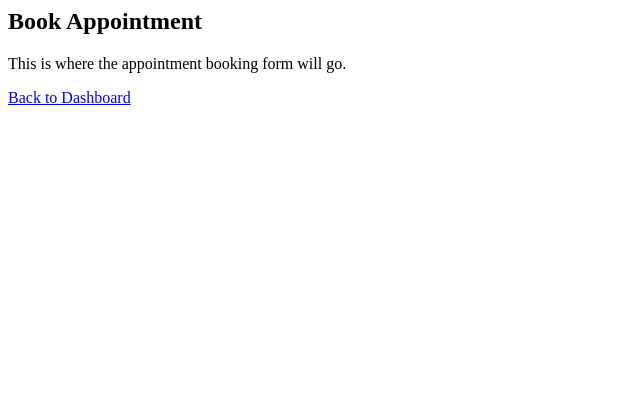
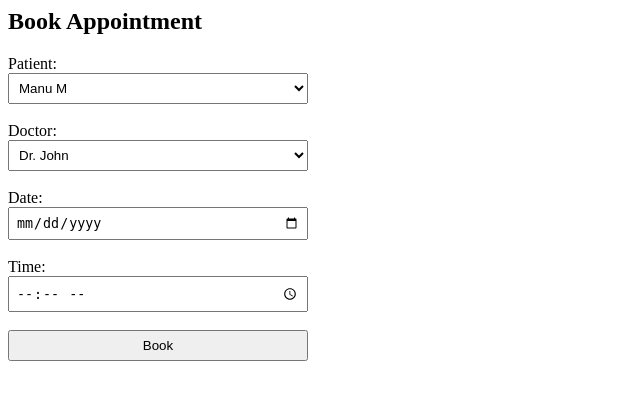
Before and after one commit to robo-github/patient-management-system, a Django app: page /book/ in a window 1280 px wide. Shown: the top 400 px of the page, without its empty margins (0-640 px from the left). Run offline with Django 5.2, Linux system fonts and the light colour scheme; a user stored in the database is signed in; data comes from the database, SQL or seed files in the repository; both versions use the stored data as it was after the commit.

```diff
--- a/core/admin.py
+++ b/core/admin.py
@@ -7,6 +7,10 @@ from .models import *
 admin.site.register(UserProfile)
 admin.site.register(Patient)
 admin.site.register(Doctor)
-admin.site.register(Appointment)
 admin.site.register(MedicalRecord)
 admin.site.register(Billing)
+
+
+@admin.register(Appointment)
+class AppointmentAdmin(admin.ModelAdmin):
+    list_display = ['patient', 'doctor', 'date', 'time', 'status']
--- a/core/models.py
+++ b/core/models.py
@@ -28,6 +28,7 @@ class Patient(models.Model):
 
     def __str__(self):
         return self.user.get_full_name()
+
 
 # DOCTOR
 
--- a/core/templates/book_appointment.html
+++ b/core/templates/book_appointment.html
@@ -1,3 +1,37 @@
 <h2>Book Appointment</h2>
-<p>This is where the appointment booking form will go.</p>
-<a href="{% url 'dashboard' %}">Back to Dashboard</a>
+
+<form method="post">
+  {% csrf_token %}
+
+  <label>Patient:</label><br />
+  <select name="patient" style="width: 300px; padding: 6px" required>
+    {% for patient in patients %}
+    <option value="{{ patient.id }}">{{ patient.user.get_full_name }}</option>
+    {% endfor %}</select
+  ><br /><br />
+
+  <label>Doctor:</label><br />
+  <select name="doctor" style="width: 300px; padding: 6px" required>
+    {% for doctor in doctors %}
+    <option value="{{ doctor.id }}">{{ doctor.user.get_full_name }}</option>
+    {% endfor %}</select
+  ><br /><br />
+
+  <label>Date:</label><br />
+  <input
+    type="date"
+    name="date"
+    style="width: 300px; padding: 6px"
+    required
+  /><br /><br />
+
+  <label>Time:</label><br />
+  <input
+    type="time"
+    name="time"
+    style="width: 300px; padding: 6px"
+    required
+  /><br /><br />
+
+  <button type="submit" style="width: 300px; padding: 6px">Book</button>
+</form>
--- a/core/templates/dashboard_receptionist.html
+++ b/core/templates/dashboard_receptionist.html
@@ -1,4 +1,4 @@
 <h2>Welcome Receptionist!</h2>
 <p>You can manage patient records and appointments.</p>
-<a href="{% url 'book_appointment' %}">Book Appointment</a><br />
+<a href="{% url 'book_appointment' %}">Book New Appointment</a><br />
 <a href="{% url 'logout' %}">Logout</a>
--- a/core/urls.py
+++ b/core/urls.py
@@ -12,5 +12,6 @@ urlpatterns = [
          name='patient_appointments'),
     path('signup/', views.signup_view, name='signup'),
     path('doctor/appointments/', views.view_appointments, name='view_appointments'),
-
+    path('doctor/appointment/<int:appointment_id>/record/',
+         views.add_medical_record, name='add_medical_record'),
 ]
--- a/core/views.py
+++ b/core/views.py
@@ -1,9 +1,10 @@
-from .models import Appointment
-from django.shortcuts import render, redirect
+from .models import Appointment, MedicalRecord, Doctor
+from django.shortcuts import render, redirect, get_object_or_404
 from django.contrib.auth import authenticate, login, logout
 from django.contrib.auth.decorators import login_required
 from .models import UserProfile, Patient
 from django.contrib.auth.models import User
+from django.utils import timezone
 
 
 def home(request):
@@ -12,19 +13,31 @@ def home(request):
 
 def signup_view(request):
     if request.method == 'POST':
+        first_name = request.POST['first_name']
+        last_name = request.POST['last_name']
         username = request.POST['username']
         password = request.POST['password']
         age = request.POST['age']
         gender = request.POST['gender']
         contact = request.POST['contact']
 
-        # Create user
-        user = User.objects.create_user(username=username, password=password)
-        # Create UserProfile with patient role
+        user = User.objects.create_user(
+            username=username,
+            password=password,
+            first_name=first_name,
+            last_name=last_name
+        )
+
+        # Set the role as 'patient' by default
         UserProfile.objects.create(user=user, role='patient')
-        # Create Patient profile
+
+        #  Create entry in Patient table
         Patient.objects.create(
-            user=user, age=age, gender=gender, contact=contact)
+            user=user,
+            age=age,
+            gender=gender,
+            contact=contact
+        )
 
         return redirect('login')
 
@@ -68,11 +81,34 @@ def logout_view(request):
 @login_required
 def book_appointment(request):
     if request.user.userprofile.role != 'receptionist':
-        # ❌ Block users who are not receptionist
         return redirect('dashboard')
 
-    # ✅ Allowed receptionist can continue here
-    return render(request, 'book_appointment.html')
+    if request.method == 'POST':
+        patient_id = request.POST.get('patient')
+        doctor_id = request.POST.get('doctor')
+        date = request.POST.get('date')
+        time = request.POST.get('time')
+
+        patient = Patient.objects.get(id=patient_id)
+        doctor = Doctor.objects.get(id=doctor_id)
+
+        Appointment.objects.create(
+            patient=patient,
+            doctor=doctor,
+            date=date,
+            time=time,
+            status='Scheduled'
+        )
+
+        return redirect('dashboard')  # or a success page
+
+    patients = Patient.objects.all()
+    doctors = Doctor.objects.all()
+
+    return render(request, 'book_appointment.html', {
+        'patients': patients,
+        'doctors': doctors
+    })
 
 
 @login_required
@@ -106,3 +142,26 @@ def view_appointments(request):
     doctor = request.user.doctor
     appointments = Appointment.objects.filter(doctor=doctor)
     return render(request, 'doctor_appointments.html', {'appointments': appointments})
+
+# Add medical report
+
+
+@login_required
+def add_medical_record(request, appointment_id):
+    if request.user.userprofile.role != 'doctor':
+        return redirect('dashboard')
+
+    appointment = get_object_or_404(Appointment, id=appointment_id)
+
+    if request.method == 'POST':
+        diagnosis = request.POST.get('diagnosis')
+        prescription = request.POST.get('prescription')
+
+        MedicalRecord.objects.create(
+            appointment=appointment,
+            diagnosis=diagnosis,
+            prescription=prescription
+        )
+        return redirect('view_appointments')  # or doctor dashboard
+
+    return render(request, 'add_medical_record.html', {'appointment': appointment})
```
Also changed, not shown: core/templates/add_medical_record.html (added, +13 -0 lines), core/templates/doctor_appointments.html (+9 -3 lines), core/templates/signup.html (+29 -9 lines), db.sqlite3.
